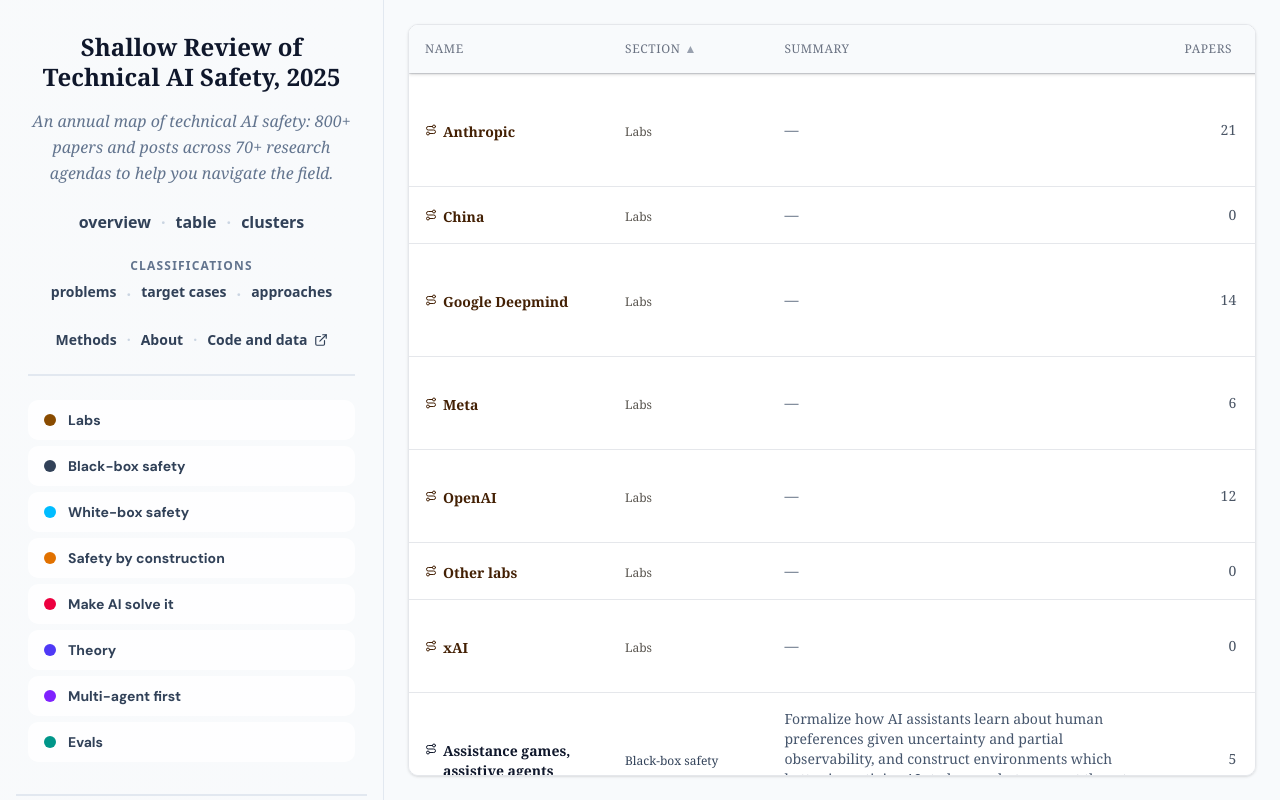
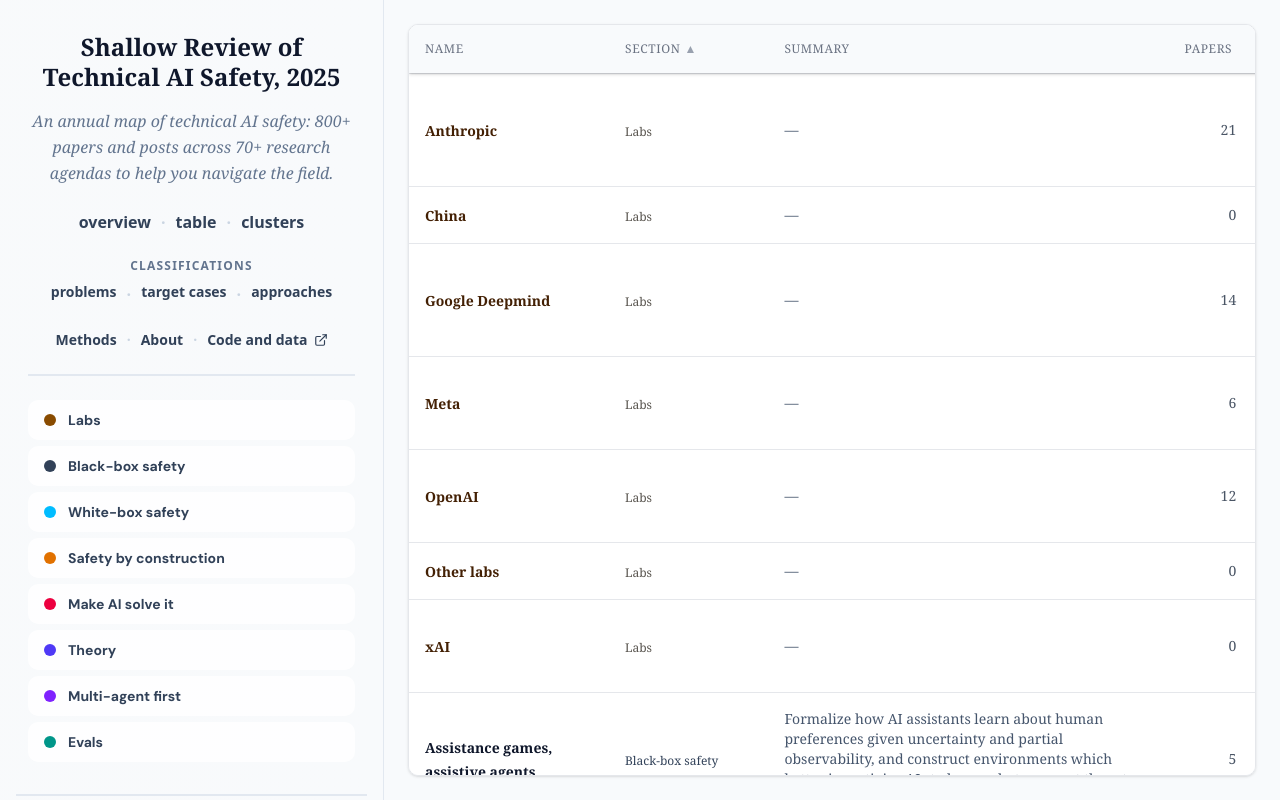
Before and after one commit to quantified-uncertainty/shallow-review-website, a Next.js app: page /table in a window 1280 px wide. Built offline with nearby package versions, Linux system fonts and the light colour scheme.

Commit message:
fix: remove route icons from agenda names in table
🤖 Generated with [Claude Code](https://claude.com/claude-code)

Co-Authored-By: Claude <noreply@anthropic.com>

```diff
--- a/src/components/AgendaTable.tsx
+++ b/src/components/AgendaTable.tsx
@@ -5,7 +5,6 @@ import Link from "next/link";
 import { FlattenedAgenda } from "@/lib/types";
 import { TARGET_CASE_COLORS, FUNDER_COLORS, PROBLEM_COLORS, getSectionColors } from "@/constants/colors";
 import ApproachBadge from "./ApproachBadge";
-import { Route } from "lucide-react";
 import { getNameWithoutParentheses } from "@/lib/utils";
 
 type SortField =
@@ -154,10 +153,9 @@ export default function AgendaTable({ agendas, initialSortField = "name", sectio
               <td className="px-4 py-4 font-serif min-w-[200px] max-w-[280px]">
                 <Link
                   href={`/${agenda.sectionId}/${agenda.id}`}
-                  className={`inline-flex items-start gap-1.5 text-sm font-bold ${getSectionColors(agenda.sectionId).heading} hover:underline`}
+                  className={`text-sm font-bold ${getSectionColors(agenda.sectionId).heading} hover:underline`}
                 >
-                  <Route className="w-3 h-3 flex-shrink-0 mt-0.5" />
-                  <span>{agenda.name}</span>
+                  {agenda.name}
                 </Link>
               </td>
 
```
